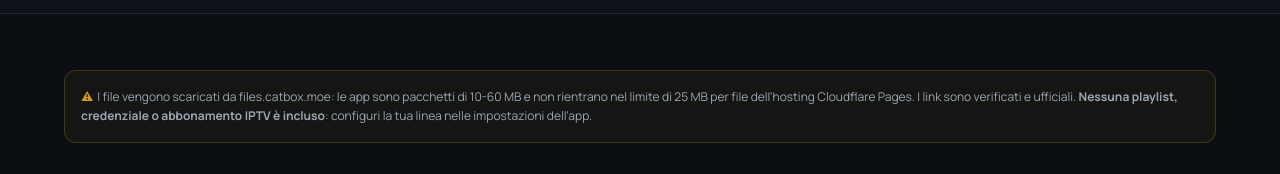
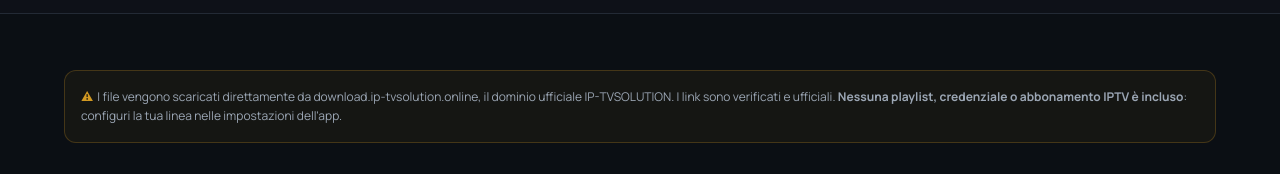
Before and after one commit to casper68ch/ip-tvsolution, a Next.js app: page /download in a window 1280 px wide. Shown: the part 394-568 px from the top of the page. Built offline with nearby package versions, Linux system fonts and the light colour scheme; no server answers.

Commit message:
Rimuovi ultimo riferimento catbox dalla pagina download

```diff
--- a/src/app/download/page.tsx
+++ b/src/app/download/page.tsx
@@ -94,10 +94,10 @@ export default function DownloadPage() {
           <span aria-hidden="true" className="mr-1 font-semibold text-warning">
             ⚠
           </span>
-          I file vengono scaricati da files.catbox.moe: le app sono pacchetti di 10-60 MB e non
-          rientrano nel limite di 25 MB per file dell&apos;hosting Cloudflare Pages. I link sono
-          verificati e ufficiali. <strong>Nessuna playlist, credenziale o abbonamento IPTV è
-          incluso</strong>: configuri la tua linea nelle impostazioni dell&apos;app.
+          I file vengono scaricati direttamente da download.ip-tvsolution.online, il dominio
+          ufficiale IP-TVSOLUTION. I link sono verificati e ufficiali. <strong>Nessuna playlist,
+          credenziale o abbonamento IPTV è incluso</strong>: configuri la tua linea nelle
+          impostazioni dell&apos;app.
         </div>
 
         <div className="mt-8 grid list-none gap-4 sm:grid-cols-2">
```
